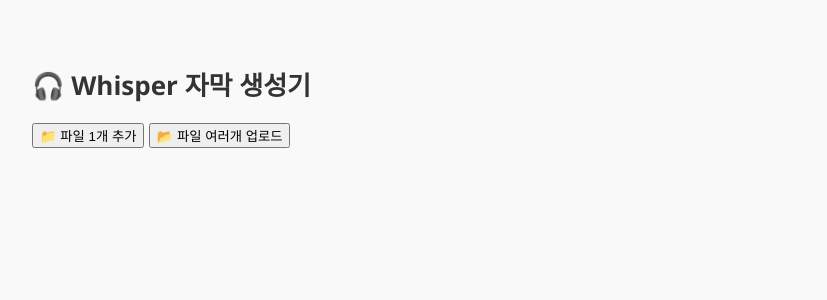
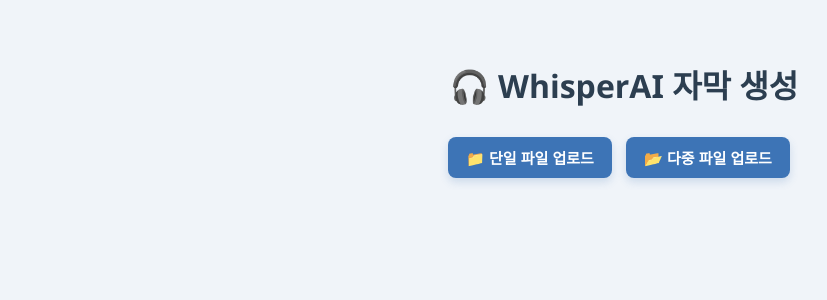
Before and after one commit to minzzung/fastapi-whisper, a FastAPI app: page / in a window 1280 px wide. Shown: the top 300 px of the page, without its empty margins (16-843 px from the left). Run offline with FastAPI, Linux system fonts and the light colour scheme.

Commit message:
전체 UI 개선

```diff
--- a/templates/index.html
+++ b/templates/index.html
@@ -1,69 +1,107 @@
-<!-- index.html (옵션 선택 + 다중 업로드 + 백엔드 연동 완료) -->
 <!DOCTYPE html>
 <html lang="ko">
 <head>
-  <meta charset="UTF-8">
+  <meta charset="UTF-8" />
   <title>Whisper 자막 생성기</title>
   <style>
     body {
       font-family: 'Segoe UI', sans-serif;
-      background-color: #f9f9f9;
+      background-color: #f0f4f9; /* 단일 배경색 */
+      margin: 0;
       padding: 40px;
       color: #333;
     }
+
     h1 {
-      font-size: 26px;
-      margin-bottom: 20px;
+      font-size: 32px;
+      font-weight: 600;
+      color: #2c3e50;
+      margin-bottom: 30px;
+      text-align: center;
     }
+
+    button {
+      padding: 10px 18px;
+      font-size: 15px;
+      font-weight: bold;
+      border: none;
+      border-radius: 8px;
+      cursor: pointer;
+      margin-right: 10px;
+      background-color: #3D74B6;
+      color: white;
+      transition: all 0.2s ease-in-out;
+      box-shadow: 0 4px 8px rgba(61, 116, 182, 0.2);
+    }
+
+    button:hover {
+      background-color: #2f5f99;
+      transform: scale(1.03);
+    }
+
     .file-block {
-      border: 1px solid #ccc;
-      padding: 15px;
-      margin-bottom: 15px;
-      border-radius: 8px;
-      background: #fff;
-      box-shadow: 0 1px 4px rgba(0,0,0,0.05);
+      background: white;
+      border-radius: 12px;
+      padding: 20px;
+      margin: 20px 0;
+      box-shadow: 0 6px 14px rgba(0,0,0,0.08);
+      border-left: 6px solid #3D74B6;
     }
+
+    .option-group {
+      margin: 12px 0;
+      font-size: 14px;
+    }
+
+    .option-group label {
+      margin-right: 20px;
+    }
+
+    .status-box {
+      margin-top: 10px;
+      font-size: 15px;
+      font-weight: 500;
+      color: #555;
+    }
+
     .progress-container {
       margin-top: 10px;
-      height: 12px;
-      background: #eee;
-      border-radius: 5px;
+      height: 14px;
+      background: #e0e0e0;
+      border-radius: 6px;
       overflow: hidden;
     }
+
     .progress-bar {
       height: 100%;
       width: 0%;
-      background: #4caf50;
-      transition: width 0.4s ease;
+      background: linear-gradient(to right, #3D74B6, #6ea0e0);
+      transition: width 0.5s ease;
     }
+
     .download-buttons {
-      margin-top: 10px;
+      margin-top: 12px;
       display: flex;
       gap: 10px;
     }
+
     .download-buttons button {
-      padding: 8px 14px;
-      background-color: #007bff;
-      color: white;
-      font-weight: bold;
-      border: none;
-      border-radius: 5px;
-      cursor: pointer;
-      transition: background-color 0.2s;
+      background-color: #2e8b57;
     }
+
     .download-buttons button:hover {
-      background-color: #0056b3;
-    }
-    .option-group {
-      margin-top: 10px;
+      background-color: #227247;
     }
   </style>
 </head>
 <body>
-  <h1>🎧 Whisper 자막 생성기</h1>
-  <button onclick="addSingleUploader()">📁 파일 1개 추가</button>
-  <button onclick="addMultiUploader()">📂 파일 여러개 업로드</button>
+  <h1>🎧 WhisperAI 자막 생성</h1>
+  <div style="text-align: center; margin-bottom: 30px;">
+    <button onclick="addSingleUploader()">📁 단일 파일 업로드</button>
+    <button onclick="addMultiUploader()">📂 다중 파일 업로드</button>
+  </div>
   <div id="container"></div>
+
   <script>
     let fileCounter = 0;
 
```
Also changed, not shown: app/tasks.py (+17 -20 lines).
